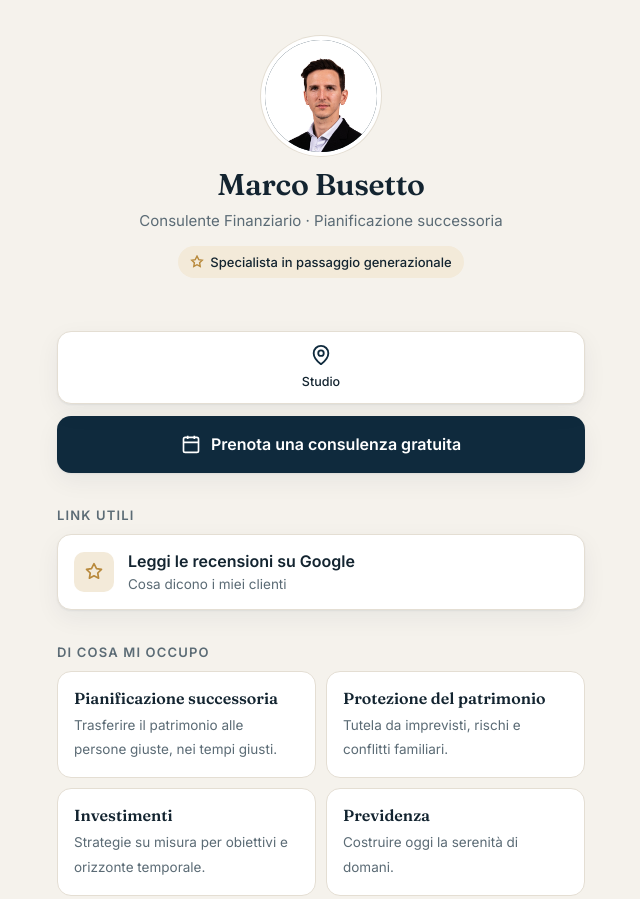
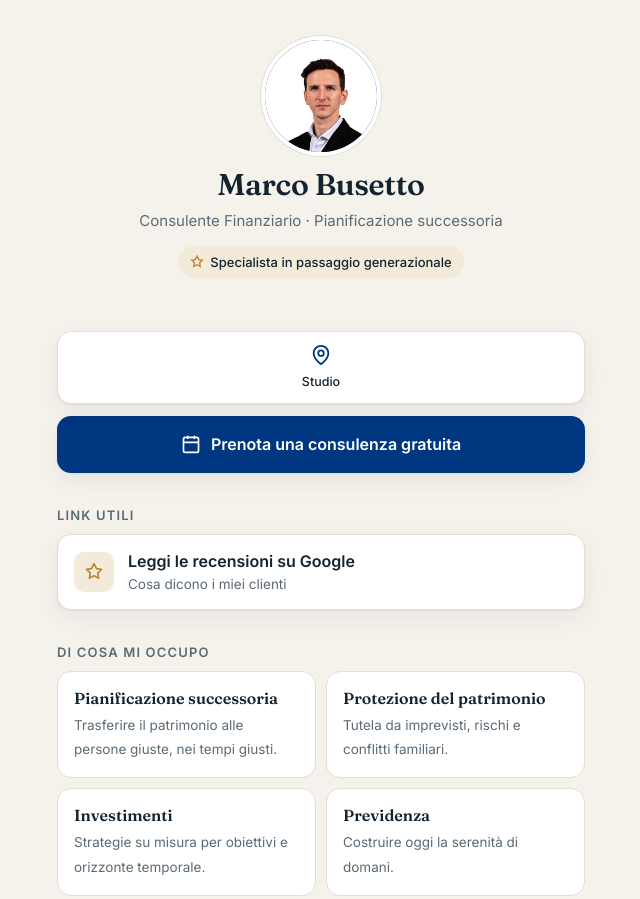
Before and after one commit to segreteriabusetto/Progetto_sito, a plain HTML site: page index.html in a window 1280 px wide. Shown: the top 899 px of the page, without its empty margins (319-959 px from the left). Drawn offline with Linux system fonts and the light colour scheme.

Commit message:
Imposta palette blu navy con accento oro
Claude-Session: https://claude.ai/code/session_01KDJAc1aJ3LuPZFMNunFrQq

```diff
--- a/index.html
+++ b/index.html
@@ -8,26 +8,26 @@
 <meta property="og:title" content="Marco Busetto · Consulente Finanziario">
 <meta property="og:description" content="Pianificazione successoria, protezione del patrimonio e investimenti.">
 <meta property="og:type" content="profile">
-<meta name="theme-color" content="#0f2a3d">
+<meta name="theme-color" content="#003781">
 <link rel="preconnect" href="https://fonts.googleapis.com">
 <link rel="preconnect" href="https://fonts.gstatic.com" crossorigin>
 <link href="https://fonts.googleapis.com/css2?family=Fraunces:opsz,wght@9..144,500;9..144,600&family=Inter:wght@400;500;600&display=swap" rel="stylesheet">
 <style>
 :root{
   --bg:#f5f2ec; --surface:#ffffff; --ink:#132430; --muted:#5b6b75; --line:#e4ded3;
-  --brand:#0f2a3d; --brand-ink:#ffffff; --accent:#b8893b; --accent-soft:#f3ead9;
+  --brand:#003781; --brand-ink:#ffffff; --accent:#b8893b; --accent-soft:#f3ead9;
   --ok:#1f7a4d; --shadow:0 1px 2px rgba(15,42,61,.06),0 8px 24px rgba(15,42,61,.06);
 }
 @media (prefers-color-scheme: dark){
   :root:not([data-theme="light"]){
     --bg:#0c1820; --surface:#13232e; --ink:#e9eef1; --muted:#9db0bb; --line:#22394a;
-    --brand:#d9b26a; --brand-ink:#0c1820; --accent:#d9b26a; --accent-soft:#2a2a1f;
+    --brand:#5b9bd9; --brand-ink:#0c1820; --accent:#d9b26a; --accent-soft:#2a2a1f;
     --ok:#4cc38a; --shadow:0 1px 2px rgba(0,0,0,.3),0 8px 24px rgba(0,0,0,.25);
   }
 }
 :root[data-theme="dark"]{
   --bg:#0c1820; --surface:#13232e; --ink:#e9eef1; --muted:#9db0bb; --line:#22394a;
-  --brand:#d9b26a; --brand-ink:#0c1820; --accent:#d9b26a; --accent-soft:#2a2a1f;
+  --brand:#5b9bd9; --brand-ink:#0c1820; --accent:#d9b26a; --accent-soft:#2a2a1f;
   --ok:#4cc38a; --shadow:0 1px 2px rgba(0,0,0,.3),0 8px 24px rgba(0,0,0,.25);
 }
 *{box-sizing:border-box}
```
